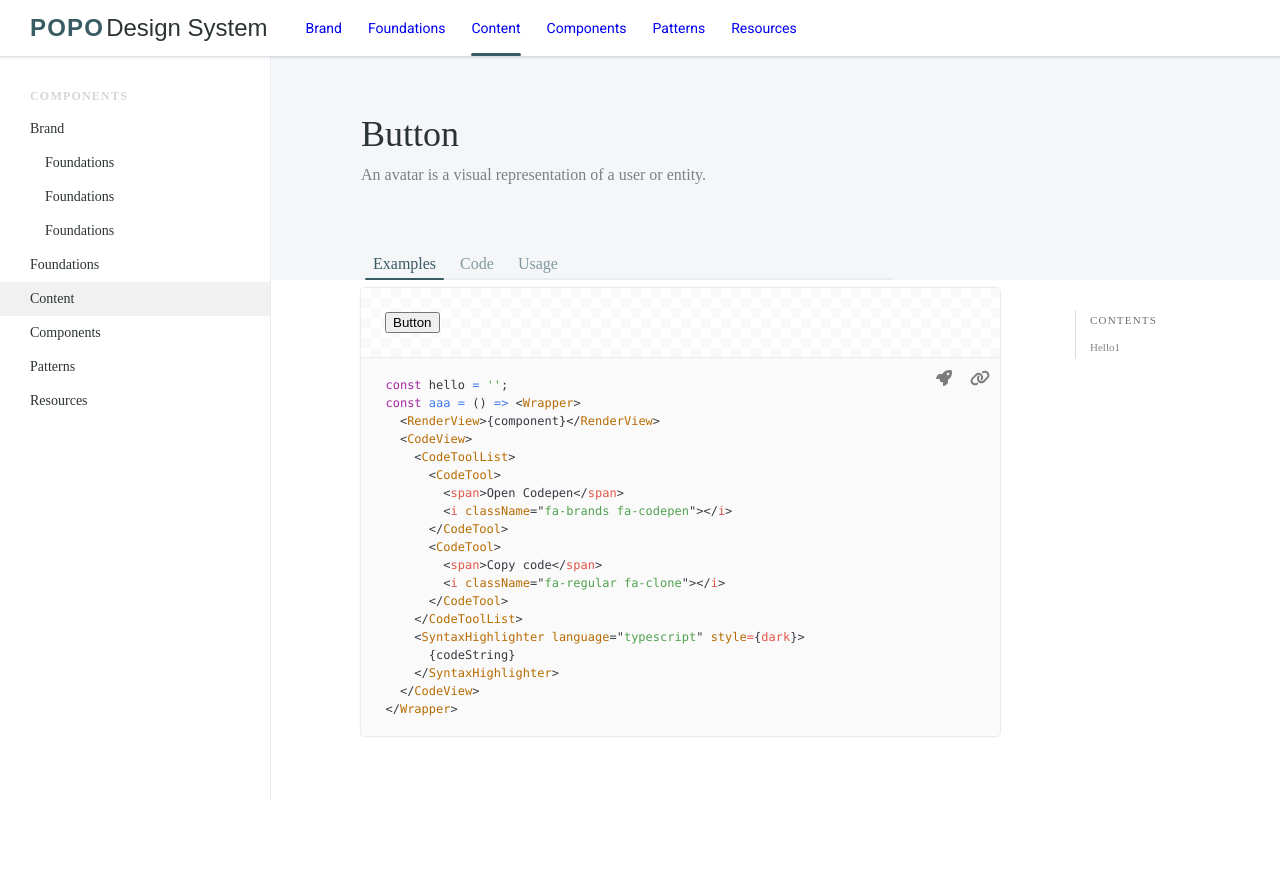
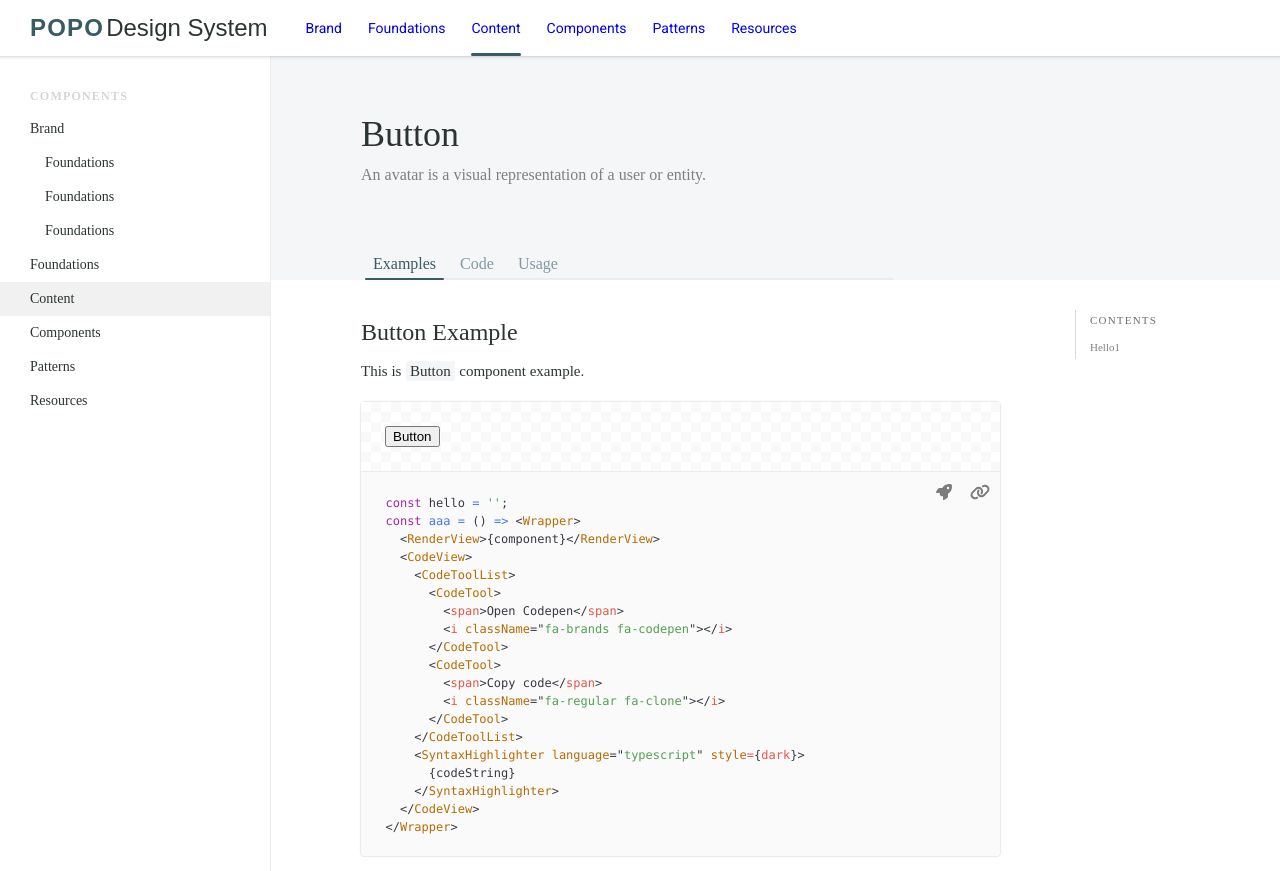
Before and after one commit to popocreator/design-system, a React (Create React App) app: page /components/button in a window 1280 px wide. Before the commit the page ends 800 px from the top, so only its background shows below. Built offline with nearby package versions, Linux system fonts and the light colour scheme; a web font is replaced by a local one.

Commit message:
Modified codebox component and ui-component structure to post easily

```diff
--- a/src/components/Button.tsx
+++ b/src/components/Button.tsx
@@ -3,3 +3,25 @@ import React from "react";
 export default function Button() {
   return <button>Button</button>;
 }
+
+export const ButtonCode = `
+  const hello = '';
+  const aaa = () => <Wrapper>
+    <RenderView>{component}</RenderView>
+    <CodeView>
+      <CodeToolList>
+        <CodeTool>
+          <span>Open Codepen</span>
+          <i className="fa-brands fa-codepen"></i>
+        </CodeTool>
+        <CodeTool>
+          <span>Copy code</span>
+          <i className="fa-regular fa-clone"></i>
+        </CodeTool>
+      </CodeToolList>
+      <SyntaxHighlighter language="typescript" style={dark}>
+        {codeString}
+      </SyntaxHighlighter>
+    </CodeView>
+  </Wrapper>
+`;
--- a/src/components/ButtonDocument.tsx
+++ b/src/components/ButtonDocument.tsx
@@ -5,7 +5,7 @@ import Article from "@src/layouts/Article";
 import Banner from "@src/layouts/Banner";
 import Post from "@src/layouts/Post";
 import CodeBox from "@src/layouts/CodeBox";
-import Button from "./Button";
+import Button, { ButtonCode } from "./Button";
 
 export default function ButtonDocument() {
   const path = useLocation().pathname;
@@ -38,15 +38,35 @@ export default function ButtonDocument() {
 function Examples() {
   return (
     <Article>
-      <CodeBox component={<Button />} />
+      <h2>Button Example</h2>
+      <p>
+        This is <code>Button</code> component example.
+      </p>
+      <CodeBox component={<Button />} code={ButtonCode} />
     </Article>
   );
 }
 
 function Code() {
-  return <Article>Code</Article>;
+  return (
+    <Article>
+      <h2>Button Code</h2>
+      <p>
+        This is <code>Button</code> component example.
+      </p>
+      <CodeBox component={<Button />} code={ButtonCode} />
+    </Article>
+  );
 }
 
 function Usage() {
-  return <Article>Usage</Article>;
+  return (
+    <Article>
+      <h2>Button Usage</h2>
+      <p>
+        This is <code>Button</code> component example.
+      </p>
+      <CodeBox component={<Button />} code={ButtonCode} />
+    </Article>
+  );
 }
--- a/src/layouts/CodeBox.tsx
+++ b/src/layouts/CodeBox.tsx
@@ -57,6 +57,8 @@ const CodeView = styled.div`
     margin: 0 !important;
     padding: 0 !important;
     padding-left: 10px !important;
+    padding-top: 4px !important;
+    padding-bottom: 20px !important;
   }
 `;
 
@@ -104,31 +106,10 @@ const CodeTool = styled.button`
 
 type Props = {
   component: ReactNode;
+  code: string;
 };
 
-export default function CodeBox({ component }: Props) {
-  const codeString = `
-  const hello = '';
-  const aaa = () => <Wrapper>
-    <RenderView>{component}</RenderView>
-    <CodeView>
-      <CodeToolList>
-        <CodeTool>
-          <span>Open Codepen</span>
-          <i className="fa-brands fa-codepen"></i>
-        </CodeTool>
-        <CodeTool>
-          <span>Copy code</span>
-          <i className="fa-regular fa-clone"></i>
-        </CodeTool>
-      </CodeToolList>
-      <SyntaxHighlighter language="typescript" style={dark}>
-        {codeString}
-      </SyntaxHighlighter>
-    </CodeView>
-  </Wrapper>
-  `;
-
+export default function CodeBox({ component, code }: Props) {
   return (
     <Wrapper>
       <RenderView>{component}</RenderView>
@@ -144,7 +125,7 @@ export default function CodeBox({ component }: Props) {
           </CodeTool>
         </CodeToolList>
         <SyntaxHighlighter language="jsx" style={oneLight}>
-          {codeString}
+          {code}
         </SyntaxHighlighter>
       </CodeView>
     </Wrapper>
```
